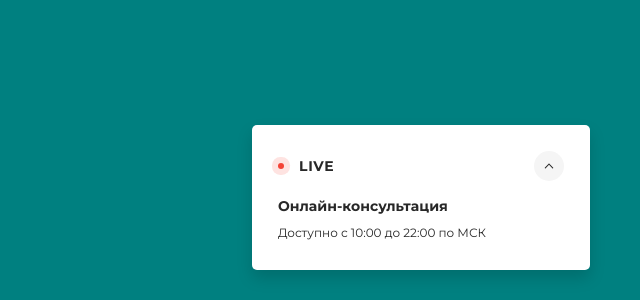
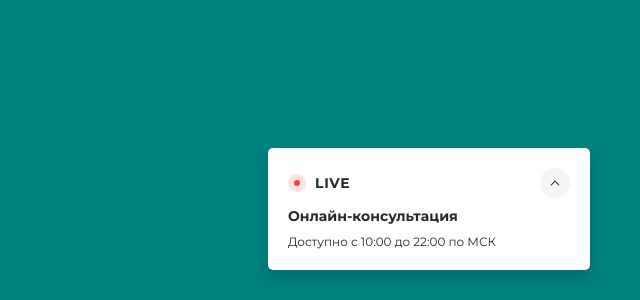
Before and after one commit to Alex-La/live-client-appinion, a React (Create React App) app in the folder client/: page / in a window 1280 px wide. Shown: the part 500-800 px from the top of the page, without its empty margins (640-1280 px from the left). Built offline with nearby package versions, Linux system fonts and the light colour scheme.

Commit message:
Expand false

```diff
--- a/client/src/css/expandFalse.css
+++ b/client/src/css/expandFalse.css
@@ -1,5 +1,6 @@
 #live-appinion-root > .widget-wrap > .expand-false {
-  padding: 26px;
+  padding: 20px;
+  cursor: pointer;
 }
 
 #live-appinion-root > .widget-wrap > .expand-false > .live {
@@ -15,6 +16,7 @@
   box-shadow: 0px 0px 0px 6px rgba(244, 67, 54, 0.15);
   border-radius: 50px;
   margin-right: 15px;
+  margin-left: 6px;
 }
 
 #live-appinion-root > .widget-wrap > .expand-false > .live > .live-text {
@@ -38,11 +40,13 @@
 #live-appinion-root > .widget-wrap > .expand-false > .info {
   font-weight: 700;
   font-size: 14px;
-  margin-top: 16px !important;
+  line-height: 17px;
+  margin-top: 10px !important;
 }
 
 #live-appinion-root > .widget-wrap > .expand-false > .timing {
   font-weight: 400;
   font-size: 12px;
+  line-height: 14.63px;
   margin-top: 10px !important;
 }
--- a/client/src/css/widget.css
+++ b/client/src/css/widget.css
@@ -6,10 +6,9 @@
   background-color: white !important;
   box-shadow: 0px 8px 16px rgba(0, 0, 0, 0.15);
   border-radius: 5px;
-  width: 338px;
-  height: 145px;
   bottom: 30px;
   right: 50px;
+  transition: 0.5s;
 }
 
 .widget-wrap p {
--- a/client/src/widget/ExpandFalse.js
+++ b/client/src/widget/ExpandFalse.js
@@ -3,9 +3,9 @@ import "../css/expandFalse.css";
 
 import ArrowOpen from "../images/arrowOpen.svg";
 
-const ExpandFalse = () => {
+const ExpandFalse = ({ handleExpand }) => {
   return (
-    <div className="expand-false">
+    <div className="expand-false" onClick={handleExpand}>
       <div className="live">
         <div className="live-indicator" />
         <p className="live-text">LIVE</p>
--- a/client/src/widget/Widget.js
+++ b/client/src/widget/Widget.js
@@ -1,12 +1,21 @@
-import React from "react";
+import React, { useState } from "react";
 import "../css/widget.css";
 
 import ExpandFalse from "./ExpandFalse";
 
 const Widget = () => {
+  const [expand, setExpand] = useState(false);
+
+  const handleExpand = () => {
+    setExpand(!expand);
+  };
+
   return (
-    <div className="widget-wrap">
-      <ExpandFalse />
+    <div
+      className="widget-wrap"
+      style={{ width: expand ? 450 : 322, height: expand ? 674 : 122 }}
+    >
+      {expand ? "" : <ExpandFalse handleExpand={handleExpand} />}
     </div>
   );
 };
```
